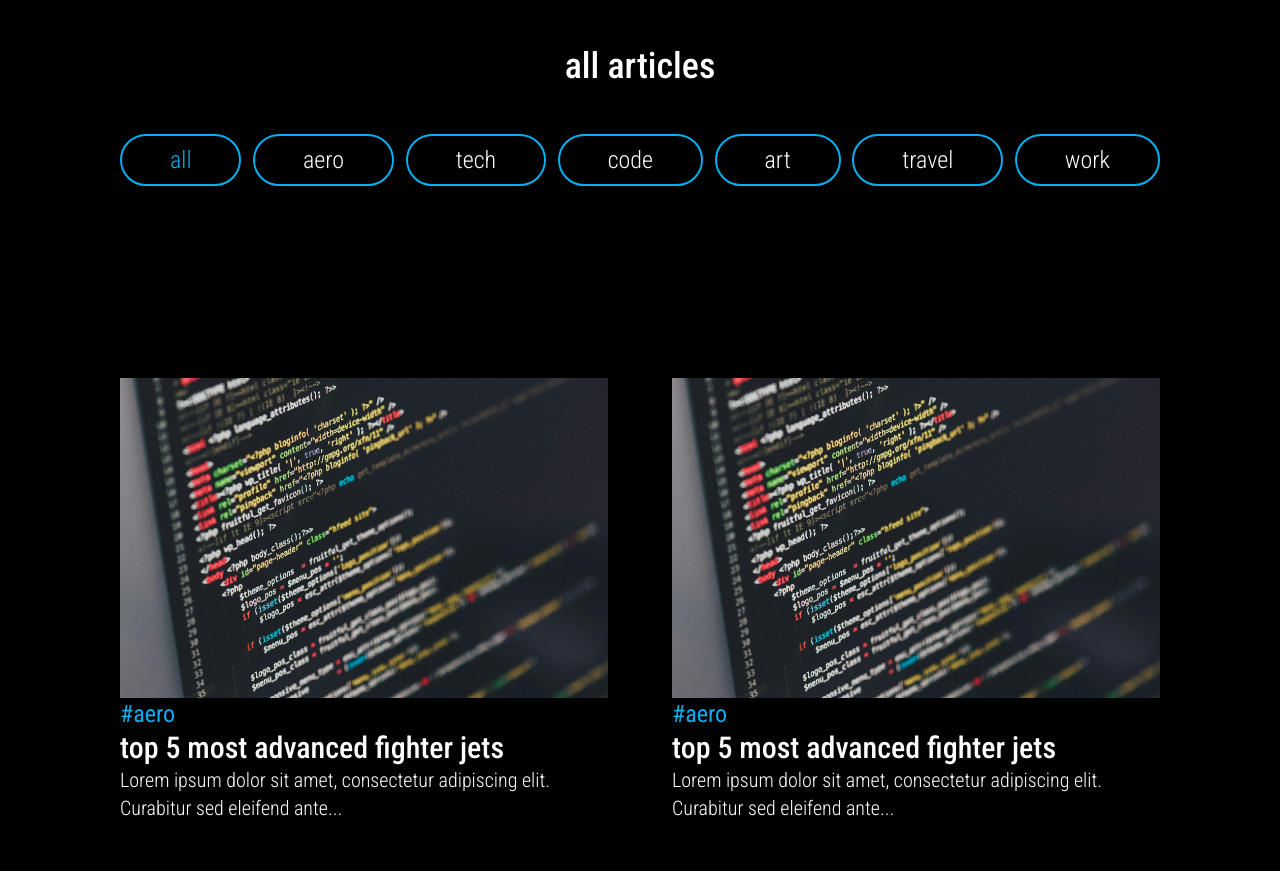
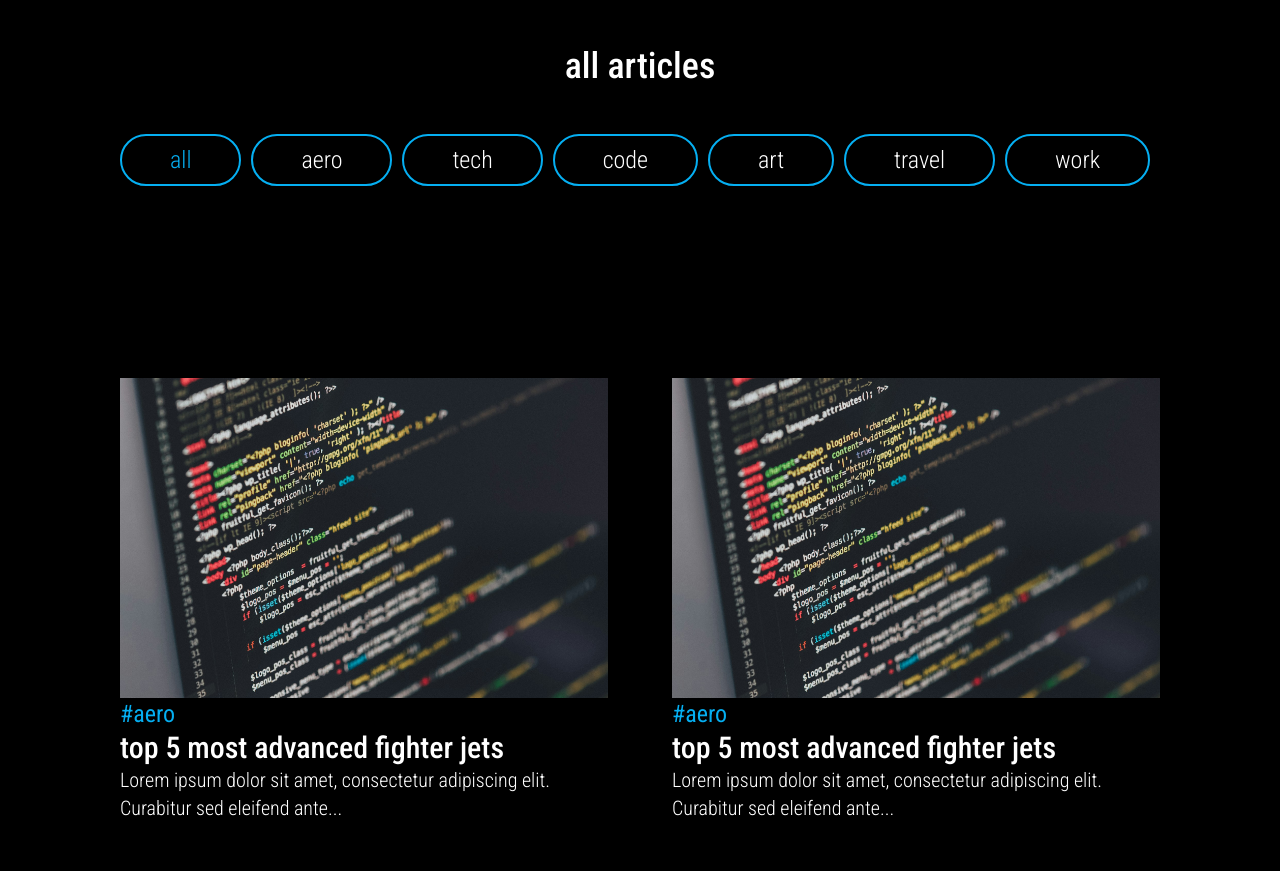
Before and after one commit to emredaglier/emredaglier.github.io, a website: page public/blog/index.html in a window 1280 px wide. Shown: the part 1820-2691 px from the top of the page. Drawn offline with Linux system fonts and the light colour scheme.

Commit message:
blog menu fixed

```diff
--- a/public/blog/index.html
+++ b/public/blog/index.html
@@ -148,52 +148,50 @@
       <p>all articles</p>
     </div>
     <div class="relative w-full">
-      <div class="flex grab-scroll gradient-overlay overflow-x-auto no-scrollbar">
-        <ul class="flex lg:w-full lg:space-x-0 space-x-6 justify-between text-2xl font-[roboto-light]">
-          <li>
+      <ul class="grid md:grid-flow-col grid-flow-row md:grid-cols-none md:grid-rows-none grid-cols-3 grid-rows-3 justify-items-center md:space-y-0 space-y-6 text-2xl font-[roboto-light]">
+        <li class="flex w-full md:col-span-1 md:row-span-1 col-span-3">
           <button
-                  class="menuJS cursor-pointer text-[#05AFF2] xl:pl-12 xl:pr-12 pl-6 pr-6 pt-2 pb-2 border-2 border-[#05AFF2] rounded-full">
+                class="menuJS cursor-pointer text-[#05AFF2] xl:pl-12 xl:pr-12 md:pl-6 md:pr-6 pt-2 pb-2 md:w-auto w-full border-2 border-[#05AFF2] rounded-full">
             all
           </button>
         </li>
-          <li>
+        <li class="flex w-full">
           <button
-                  class="menuJS cursor-pointer text-white xl:pl-12 xl:pr-12 pl-6 pr-6 pt-2 pb-2 border-2 border-[#05AFF2] rounded-full">
+                class="menuJS cursor-pointer text-white xl:pl-12 xl:pr-12 pl-6 pr-6 pt-2 pb-2 md:w-auto w-full border-2 border-[#05AFF2] rounded-full">
             aero
           </button>
         </li>
-          <li>
+        <li class="flex w-full">
           <button
-                  class="menuJS cursor-pointer text-white xl:pl-12 xl:pr-12 pl-6 pr-6 pt-2 pb-2 border-2 border-[#05AFF2] rounded-full">
+                class="menuJS cursor-pointer text-white xl:pl-12 xl:pr-12 pl-6 pr-6 pt-2 pb-2 md:w-auto w-full border-2 border-[#05AFF2] rounded-full">
             tech
           </button>
         </li>
-          <li>
+        <li class="flex w-full">
           <button
-                  class="menuJS cursor-pointer text-white xl:pl-12 xl:pr-12 pl-6 pr-6 pt-2 pb-2 border-2 border-[#05AFF2] rounded-full">
+                class="menuJS cursor-pointer text-white xl:pl-12 xl:pr-12 pl-6 pr-6 pt-2 pb-2 md:w-auto w-full border-2 border-[#05AFF2] rounded-full">
             code
           </button>
         </li>
-          <li>
+        <li class="flex w-full">
           <button
-                  class="menuJS cursor-pointer text-white xl:pl-12 xl:pr-12 pl-6 pr-6 pt-2 pb-2 border-2 border-[#05AFF2] rounded-full">
+                class="menuJS cursor-pointer text-white xl:pl-12 xl:pr-12 pl-6 pr-6 pt-2 pb-2 md:w-auto w-full border-2 border-[#05AFF2] rounded-full">
             art
           </button>
         </li>
-          <li>
+        <li class="flex w-full">
           <button
-                  class="menuJS cursor-pointer text-white xl:pl-12 xl:pr-12 pl-6 pr-6 pt-2 pb-2 border-2 border-[#05AFF2] rounded-full">
+                class="menuJS cursor-pointer text-white xl:pl-12 xl:pr-12 pl-6 pr-6 pt-2 pb-2 md:w-auto w-full border-2 border-[#05AFF2] rounded-full">
             travel
           </button>
         </li>
-          <li>
+        <li class="flex w-full">
           <button
-                  class="menuJS cursor-pointer text-white xl:pl-12 xl:pr-12 pl-6 pr-6 pt-2 pb-2 border-2 border-[#05AFF2] rounded-full">
+                class="menuJS cursor-pointer text-white xl:pl-12 xl:pr-12 pl-6 pr-6 pt-2 pb-2 md:w-auto w-full border-2 border-[#05AFF2] rounded-full">
             work
           </button>
         </li>
       </ul>
-      </div>
     </div>
 
 
--- a/public/blog/script.js
+++ b/public/blog/script.js
@@ -27,16 +27,3 @@
         });
     });
 });
-
-const pointerScroll = (elem) => {
-
-    const dragStart = (ev) => elem.setPointerCapture(ev.pointerId);
-    const dragEnd = (ev) => elem.releasePointerCapture(ev.pointerId);
-    const drag = (ev) => elem.hasPointerCapture(ev.pointerId) && (elem.scrollLeft -= ev.movementX);
-
-    elem.addEventListener("pointerdown", dragStart);
-    elem.addEventListener("pointerup", dragEnd);
-    elem.addEventListener("pointermove", drag);
-};
-
-document.querySelectorAll(".grab-scroll").forEach(pointerScroll);
```
Also changed, not shown: public/output.css. Lines whose indentation alone changed are shown as unchanged.
